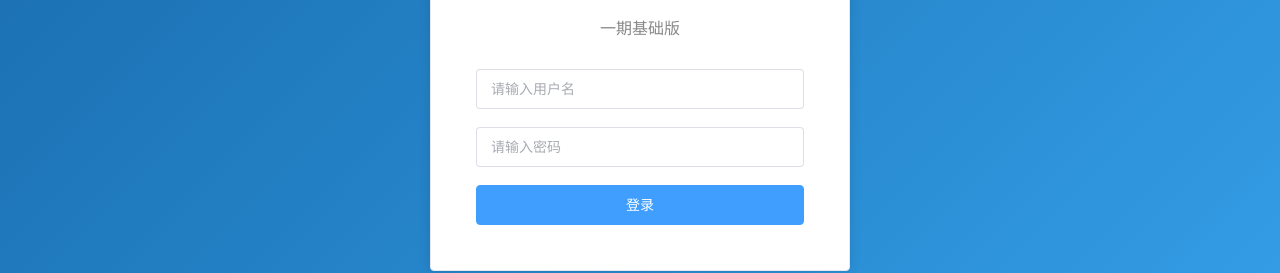
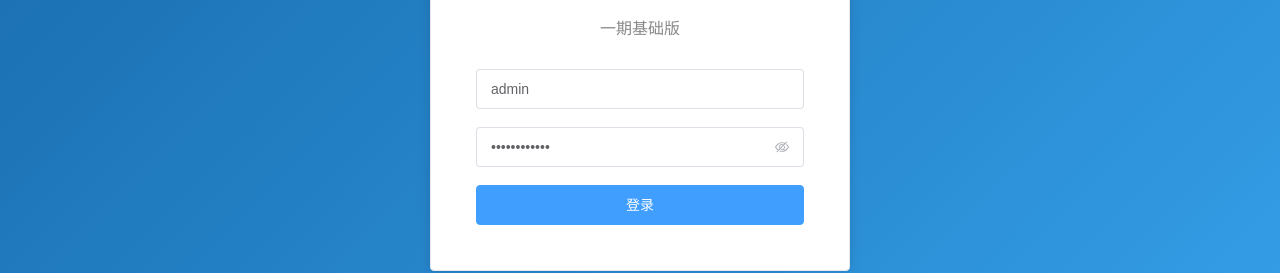
Before and after one commit to Apple-U26/ruichang-vehicle, a Vue app in the folder frontend/: page /login in a window 1280 px wide. Shown: the part 315-588 px from the top of the page. Built offline with nearby package versions, Linux system fonts and the light colour scheme.

Commit message:
登录页默认填充管理员账号密码

```diff
--- a/frontend/src/views/Login.vue
+++ b/frontend/src/views/Login.vue
@@ -54,8 +54,8 @@ const formRef = ref()
 const loading = ref(false)
 
 const form = reactive({
-  username: '',
-  password: ''
+  username: 'admin',
+  password: 'Admin@123456'
 })
 
 const rules = {
```
